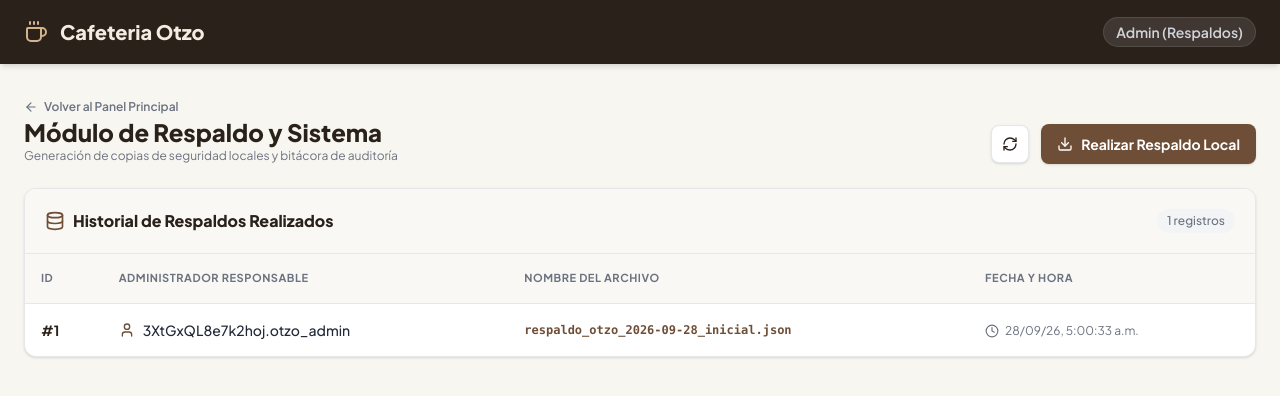
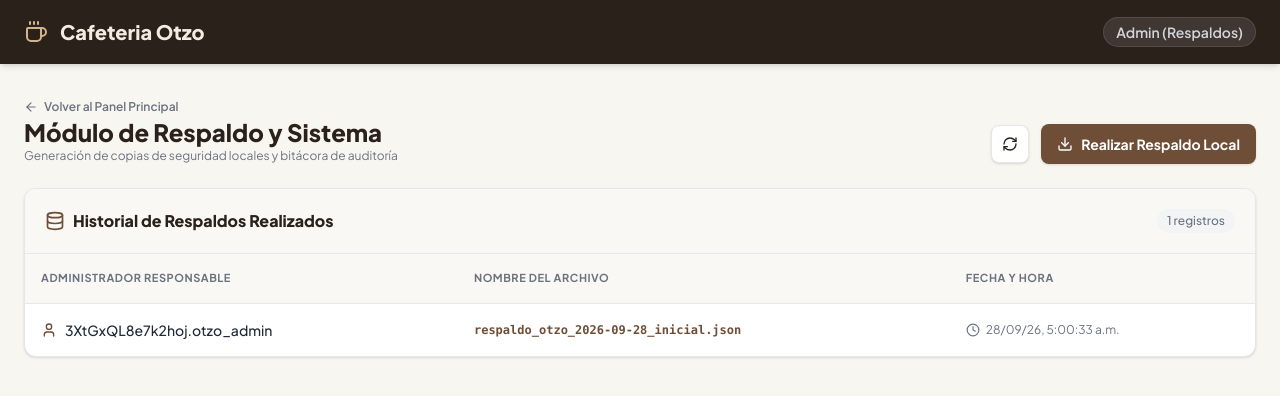
Before and after one commit to Ensosurei/otzo, a Next.js app: page /respaldos in a window 1280 px wide. Shown: the top 396 px of the page. Built offline with nearby package versions, Linux system fonts and the light colour scheme; no server answers.

Commit message:
refactor(respaldos): Eliminación de columna ID de la tabla de registros de copia de seguridad.

```diff
--- a/src/app/respaldos/page.tsx
+++ b/src/app/respaldos/page.tsx
@@ -6,7 +6,7 @@ import { fetchTiDB } from '@/lib/tidb-client';
 import { Database, Download, RefreshCw, AlertCircle, ShieldAlert, CheckCircle2, Coffee, ArrowLeft, Clock, User } from 'lucide-react';
 
 interface RespaldoLog {
-    id: number;
+    id?: number;
     administrador?: string;
     usuario_id?: number;
     nombre_archivo: string;
@@ -36,7 +36,6 @@ export default function RespaldosPage() {
             } else {
                 setLogs([
                     {
-                        id: 1,
                         administrador: "3XtGxQL8e7k2hoj.otzo_admin",
                         nombre_archivo: "respaldo_otzo_2026-09-28_seed.json",
                         fecha_respaldo: new Date().toISOString()
@@ -47,7 +46,6 @@ export default function RespaldosPage() {
             console.error("Aviso de conexión con TiDB:", err);
             setLogs([
                 {
-                    id: 1,
                     administrador: "3XtGxQL8e7k2hoj.otzo_admin",
                     nombre_archivo: "respaldo_otzo_2026-09-28_inicial.json",
                     fecha_respaldo: new Date().toISOString()
@@ -132,6 +130,7 @@ export default function RespaldosPage() {
 
     return (
         <div className="min-h-screen bg-[#F8F6F0] text-[#2B211B] font-['Plus_Jakarta_Sans',sans-serif]">
+            {/* Navbar Superior */}
             <header className="bg-[#2B211B] text-white shadow-md sticky top-0 z-30">
                 <div className="max-w-7xl mx-auto px-6 h-16 flex items-center justify-between">
                     <Link href="/" className="flex items-center gap-3 text-xl font-extrabold text-[#F4EBE1] hover:opacity-90 transition">
@@ -144,12 +143,15 @@ export default function RespaldosPage() {
                 </div>
             </header>
 
+            {/* Contenido Principal */}
             <main className="max-w-7xl mx-auto px-6 py-8 space-y-6">
+                {/* Header de la Página */}
                 <div className="flex flex-col sm:flex-row sm:items-end sm:justify-between gap-4">
                     <div className="space-y-1">
                         <Link
                             href="/"
                             className="inline-flex items-center gap-1.5 text-xs font-semibold text-[#6B7280] hover:text-[#6F4E37] transition-colors mb-1"
+                            title="Volver al menú principal"
                         >
                             <ArrowLeft className="w-3.5 h-3.5" /> Volver al Panel Principal
                         </Link>
@@ -190,6 +192,7 @@ export default function RespaldosPage() {
                     </div>
                 )}
 
+                {/* Tabla de Historial sin columna de ID */}
                 <div className="bg-white border border-[#E5E7EB] rounded-xl shadow-sm overflow-hidden">
                     <div className="p-5 border-b border-[#E5E7EB] bg-[#FAF8F5] flex items-center justify-between">
                         <h3 className="font-extrabold text-[#2B211B] flex items-center gap-2">
@@ -213,7 +216,6 @@ export default function RespaldosPage() {
                             <table className="w-full text-left border-collapse">
                                 <thead>
                                     <tr className="bg-[#FAF8F5] border-b border-[#E5E7EB] text-[11px] font-bold text-[#6B7280] uppercase tracking-wider">
-                                        <th className="p-4">ID</th>
                                         <th className="p-4">Administrador Responsable</th>
                                         <th className="p-4">Nombre del Archivo</th>
                                         <th className="p-4">Fecha y Hora</th>
@@ -221,17 +223,19 @@ export default function RespaldosPage() {
                                 </thead>
                                 <tbody className="divide-y divide-[#E5E7EB] text-sm">
                                     {logs.map((log, index) => (
-                                        <tr key={log.id || index} className="hover:bg-[#FAF8F5] transition-colors">
-                                            <td className="p-4 font-bold text-[#2B211B]">#{log.id || index + 1}</td>
-                                            <td className="p-4 flex items-center gap-2 text-[#1F2937] font-medium">
+                                        <tr key={index} className="hover:bg-[#FAF8F5] transition-colors">
+                                            <td className="p-4 text-[#1F2937] font-medium">
+                                                <div className="flex items-center gap-2">
                                                     <User className="w-4 h-4 text-[#6F4E37]" />
                                                     {log.administrador || `Admin ID: ${log.usuario_id || 1}`}
+                                                </div>
                                             </td>
                                             <td className="p-4 font-mono text-xs text-[#6F4E37] font-semibold">
                                                 {log.nombre_archivo}
                                             </td>
-                                            <td className="p-4 text-[#6B7280] text-xs flex items-center gap-1.5">
-                                                <Clock className="w-3.5 h-3.5" />
+                                            <td className="p-4 text-[#6B7280] text-xs">
+                                                <div className="flex items-center gap-1.5">
+                                                    <Clock className="w-3.5 h-3.5 text-[#6B7280]" />
                                                     {(() => {
                                                         const fechaCruda = log.fecha_respaldo || new Date().toISOString();
                                                         const fechaUTC = fechaCruda.endsWith('Z') || fechaCruda.includes('+') ? fechaCruda : fechaCruda.replace(' ', 'T') + 'Z';
@@ -240,6 +244,7 @@ export default function RespaldosPage() {
                                                             timeStyle: 'medium'
                                                         });
                                                     })()}
+                                                </div>
                                             </td>
                                         </tr>
                                     ))}
```
Lines whose indentation alone changed are shown as unchanged.
